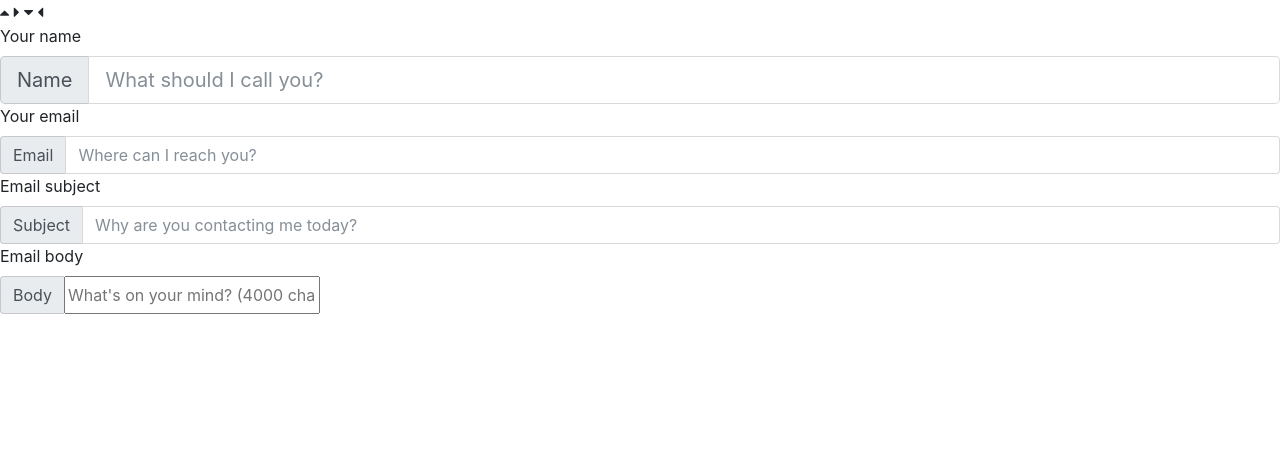
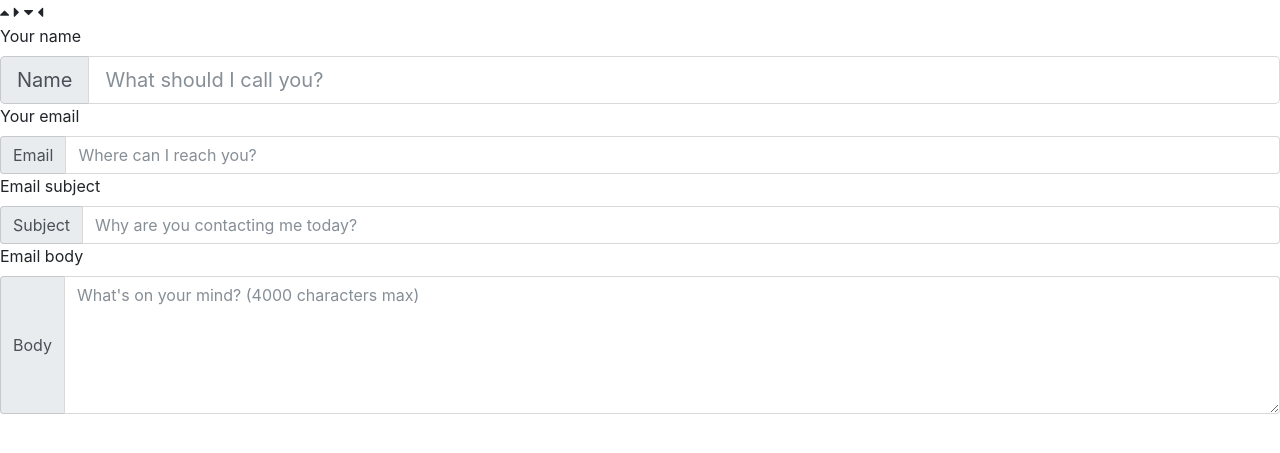
Before and after one commit to adubois85/alexander-dubois, a PHP site: page / in a window 1280 px wide. Shown: the top 453 px of the page. Run offline with PHP 8.4, Linux system fonts and the light colour scheme; some libraries are stand-ins or nearby versions.

Commit message:
changed email body field to textarea tag

```diff
--- a/public_html/index.php
+++ b/public_html/index.php
@@ -61,7 +61,8 @@
 			<label for="contact-body">Email body</label>
 			<div class="input-group">
 				<span class="input-group-addon" id="contact-body">Body</span>
-				<input type="text" class="inputfield" placeholder="What's on your mind? (4000 characters max)" aria-label="Email body" />
+				<textarea class="form-control"  rows=6 placeholder="What's on your mind? (4000 characters max)"
+						 aria-label="Email body"></textarea>
 			</div>
 		</section>
 
```
